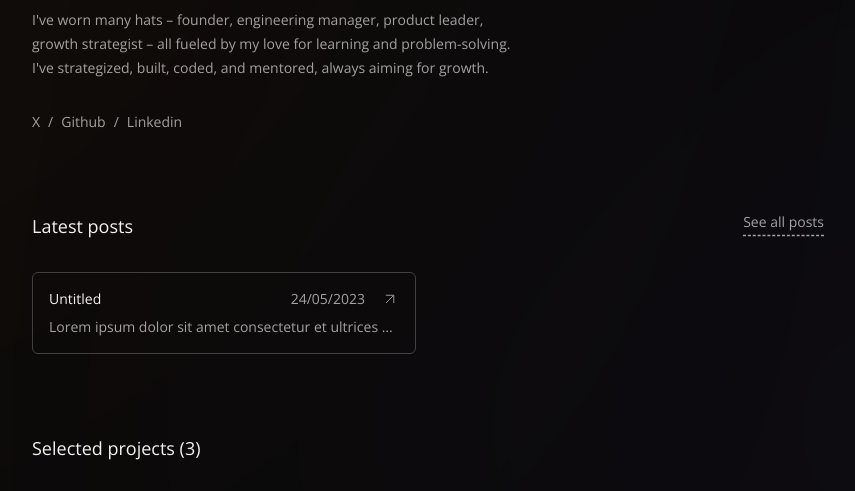
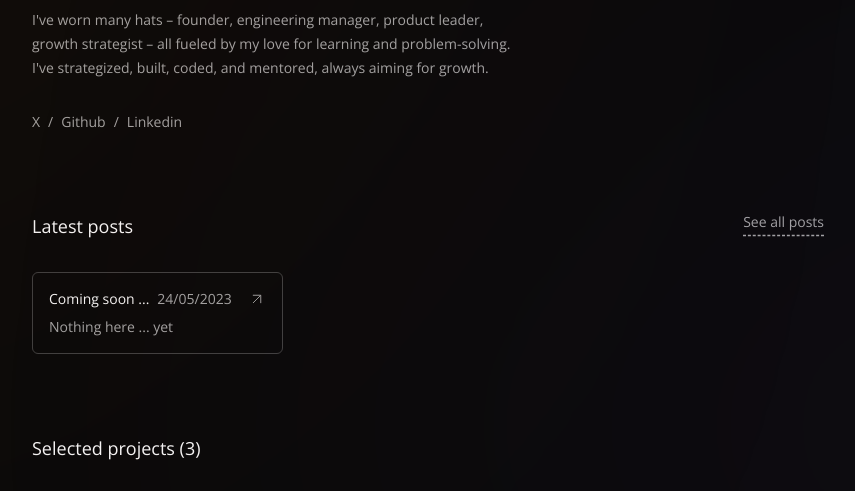
Before and after one commit to zackbraksa/personal-website, an Astro site: page / in a window 1280 px wide. Shown: the part 224-715 px from the top of the page, without its empty margins (212-1067 px from the left). Built offline with nearby package versions, Linux system fonts and the light colour scheme; Astro itself is replaced by a stand-in of ours.

Commit message:
Update copy of default post

```diff
--- a/src/content/posts/02-untitled.md
+++ b/src/content/posts/02-untitled.md
@@ -1,9 +1,9 @@
 ---
-title: "Untitled"
+title: "Coming soon ..."
 publishedAt: 2023-05-24
-description: "Lorem ipsum dolor sit amet consectetur et ultrices blandit neque ege"
-slug: "untitled"
+description: "Nothing here ... yet"
+slug: "coming-soon"
 isPublish: true
 ---
 
-## Hello World
+## Coming soon
```
